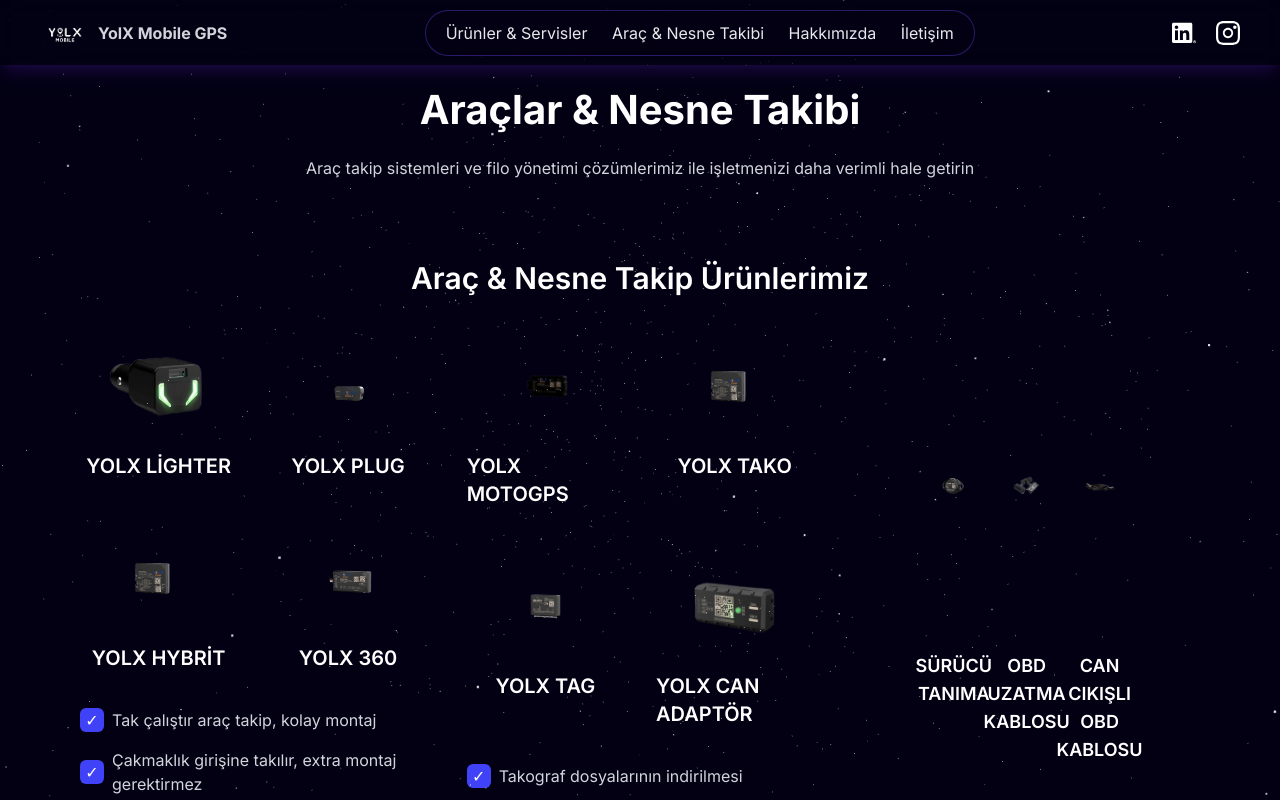
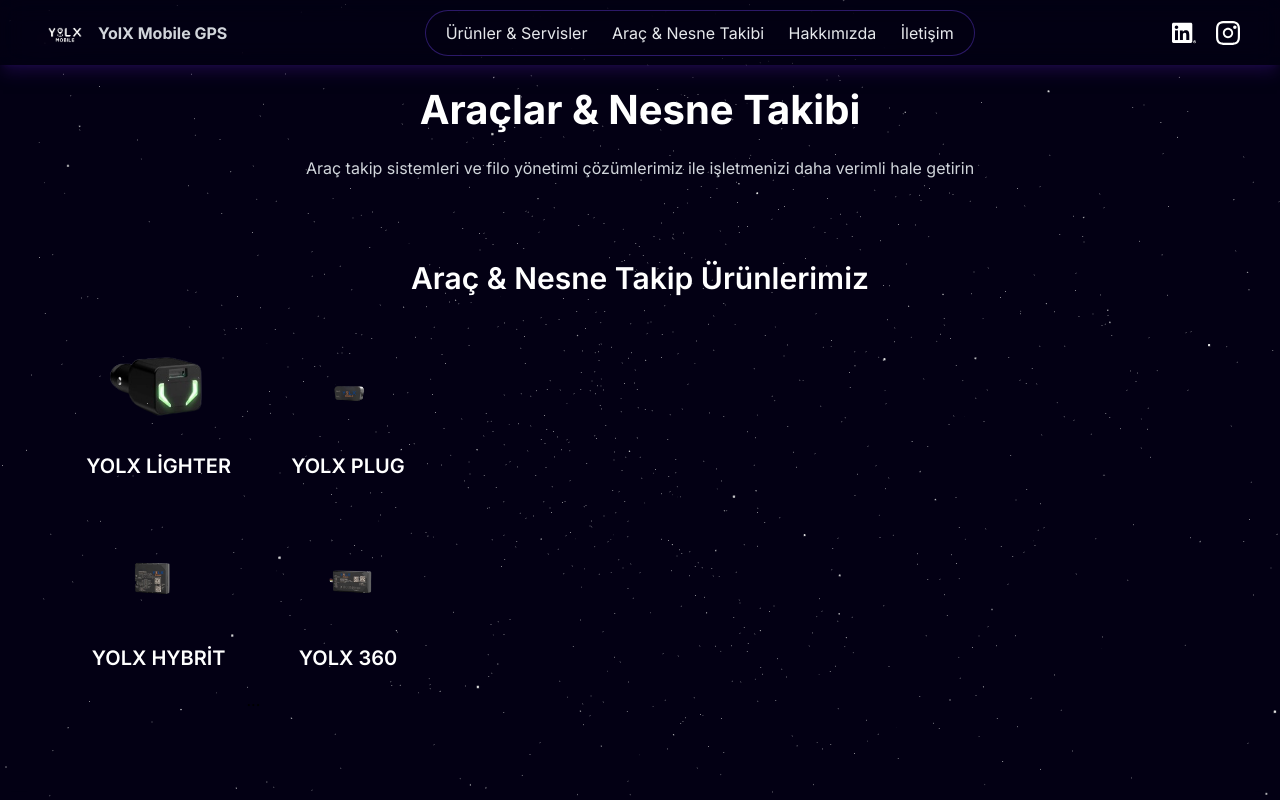
Before and after one commit to muzaffferyalcin-maker/Yolx-Mobile-Website, a Next.js app: page /tracking in a window 1280 px wide. Shown: the top 800 px of the page. Built offline with nearby package versions, Linux system fonts and the light colour scheme; a web font is replaced by a local one.

Commit message:
[ADD] about pages and some links

```diff
--- a/app/about/page.tsx
+++ b/app/about/page.tsx
@@ -4,19 +4,19 @@
   return (
     <main className="w-full h-full">
       <div className="flex flex-col gap-20">
-        <div className="flex flex-col items-center justify-center pt-20 pb-10 px-4 md:px-20 ">
-          <h1 className="text-[40px] font-bold text-white mb-4 ">Hakkımızda</h1>
-          <p className="text-gray-300 text-center  mb-4">
+        <div className="flex flex-col items-center justify-center pt-20 pb-10 px-4 md:px-20">
+          <h1 className="text-[40px] font-bold text-white mb-4">Hakkımızda</h1>
+          <p className="text-gray-300 text-center mb-4">
             YOLX MOBİLE, Filo Yönetimi için Gps, 4G Android Araç DVR, 4G Mini
             Araç Kamerası tasarımı, geliştirilmesi ve üretimi ile ilgilenen
             profesyonel bir üretici ve ihracatçı firmadır.
           </p>
           <p className="text-gray-300 text-center mb-12">
-            Başta Rusya, ABD olmak üzere 61'den fazla ülkeye, bölgeye ihracat
-            yapmaktadır. Fransa, Polonya, Güney Kore, Japonya, Vietnam, Tayland
-            vb. YOLX MOBILE Şimdi Türkiye'de. Ürünlerimiz CE, RoHS, CCC, E-mark,
-            FCC sertifikaları ile yetkilendirilmiştir. Her zaman üstün kaliteli
-            ürünler üretmek için hazır konumdayız.
+            Başta Rusya, ABD olmak üzere 61&apos;den fazla ülkeye, bölgeye
+            ihracat yapmaktadır. Fransa, Polonya, Güney Kore, Japonya, Vietnam,
+            Tayland vb. YOLX MOBILE Şimdi Türkiye&apos;de. Ürünlerimiz CE, RoHS,
+            CCC, E-mark, FCC sertifikaları ile yetkilendirilmiştir. Her zaman
+            üstün kaliteli ürünler üretmek için hazır konumdayız.
           </p>
           <p className="text-white font-bold text-3xl md:text-4xl text-center max-w-2xl mb-6 leading-snug shadow-md">
             YOLX MOBİLE, neler sunar?
--- a/app/tracking/page.tsx
+++ b/app/tracking/page.tsx
@@ -1,5 +1,6 @@
 "use client";
 
+import Image from "next/image";
 import Encryption from "@/components/main/Encryption";
 
 export default function Tracking() {
@@ -26,9 +27,11 @@
               <div className="grid grid-cols-1 sm:grid-cols-2 gap-8 w-full max-w-3xl mx-auto">
                 {/* Üst sıra - ilk 2 resim */}
                 <div className="w-full flex flex-col items-center">
-                  <img
+                  <Image
                     src="/car-1.png"
                     alt="YOLX MNVR TS-921"
+                    width={200}
+                    height={100}
                     className="rounded-lg w-full max-w-md h-[100px] object-contain"
                   />
                   <h3 className="text-xl font-semibold text-white mt-4 pb-4">
@@ -37,9 +40,11 @@
                 </div>
 
                 <div className="w-full flex flex-col items-center">
-                  <img
+                  <Image
                     src="/car-2.png"
                     alt="YOLX MNVR TS-922"
+                    width={200}
+                    height={100}
                     className="rounded-lg w-full max-w-md h-[100px] object-contain"
                   />
                   <h3 className="text-xl font-semibold text-white mt-4 pb-4">
@@ -49,9 +54,11 @@
 
                 {/* Alt sıra - son 2 resim */}
                 <div className="w-full flex flex-col items-center">
-                  <img
+                  <Image
                     src="/car-3.png"
                     alt="YOLX MNVR TS-923"
+                    width={200}
+                    height={100}
                     className="rounded-lg w-full max-w-md h-[100px] object-contain"
                   />
                   <h3 className="text-xl font-semibold text-white mt-4 pb-4">
@@ -60,9 +67,11 @@
                 </div>
 
                 <div className="w-full flex flex-col items-center">
-                  <img
+                  <Image
                     src="/car-4.png"
                     alt="YOLX MNVR TS-924"
+                    width={200}
+                    height={100}
                     className="rounded-lg w-full max-w-md h-[100px] object-contain"
                   />
                   <h3 className="text-xl font-semibold text-white mt-4 pb-4">
@@ -70,164 +79,7 @@
                   </h3>
                 </div>
               </div>
-
-              <div className="w-full pt-5">
-                <ul className="space-y-4 text-gray-300">
-                  <li className="flex items-center gap-2">
-                    <span className="bg-[#4042f8] p-1.5 rounded-md w-6 h-6 flex items-center justify-center">
-                      <span className="text-white">✓</span>
-                    </span>
-                    Tak çalıştır araç takip, kolay montaj
-                  </li>
-                  <li className="flex items-center gap-2">
-                    <span className="bg-[#4042f8] p-1.5 rounded-md w-6 h-6 flex items-center justify-center">
-                      <span className="text-white">✓</span>
-                    </span>
-                    Çakmaklık girişine takılır, extra montaj gerektirmez
-                  </li>
-                  <li className="flex items-center gap-2">
-                    <span className="bg-[#4042f8] p-1.5 rounded-md w-6 h-6 flex items-center justify-center">
-                      <span className="text-white">✓</span>
-                    </span>
-                    Üzerinde panik butonu vardır
-                  </li>
-                  <li className="flex items-center gap-2">
-                    <span className="bg-[#4042f8] p-1.5 rounded-md w-6 h-6 flex items-center justify-center">
-                      <span className="text-white">✓</span>
-                    </span>
-                    Usb girişi ile cihazlarınız şarj edilebilir
-                  </li>
-                  <li className="flex items-center gap-2">
-                    <span className="bg-[#4042f8] p-1.5 rounded-md w-6 h-6 flex items-center justify-center">
-                      <span className="text-white">✓</span>
-                    </span>
-                    Uzatma kablosu ile uzatılıp gizlenebilir (opsiyonel)
-                  </li>
-                </ul>
-              </div>
-            </div>
-
-            <div className="flex flex-col items-center">
-              <div className="grid grid-cols-1 sm:grid-cols-2 gap-8 w-full max-w-3xl mx-auto">
-                {/* Üst sıra - ilk 2 resim */}
-                <div className="w-full flex flex-col items-center">
-                  <img
-                    src="/car-5.png"
-                    alt="YOLX MNVR TS-921"
-                    className="rounded-lg w-full max-w-md h-[100px] object-contain"
-                  />
-                  <h3 className="text-xl font-semibold text-white mt-4 pb-4">
-                    YOLX MOTOGPS
-                  </h3>
-                </div>
-
-                <div className="w-full flex flex-col items-center">
-                  <img
-                    src="/car-6.png"
-                    alt="YOLX MNVR TS-922"
-                    className="rounded-lg w-full max-w-md h-[100px] object-contain"
-                  />
-                  <h3 className="text-xl font-semibold text-white mt-4 pb-4">
-                    YOLX TAKO
-                  </h3>
-                </div>
-
-                {/* Alt sıra - son 2 resim */}
-                <div className="w-full flex flex-col items-center">
-                  <img
-                    src="/car-7.png"
-                    alt="YOLX MNVR TS-923"
-                    className="rounded-lg w-full max-w-md h-[100px] object-contain"
-                  />
-                  <h3 className="text-xl font-semibold text-white mt-4 pb-4">
-                    YOLX TAG
-                  </h3>
-                </div>
-
-                <div className="w-full flex flex-col items-center">
-                  <img
-                    src="/car-8.png"
-                    alt="YOLX MNVR TS-924"
-                    className="rounded-lg w-full max-w-md h-[100px] object-contain"
-                  />
-                  <h3 className="text-xl font-semibold text-white mt-4 pb-4">
-                    YOLX CAN ADAPTÖR
-                  </h3>
-                </div>
-              </div>
-
-              <div className="w-full pt-5">
-                <ul className="space-y-4 text-gray-300">
-                  <li className="flex items-center gap-2">
-                    <span className="bg-[#4042f8] p-1.5 rounded-md w-6 h-6 flex items-center justify-center">
-                      <span className="text-white">✓</span>
-                    </span>
-                    Takograf dosyalarının indirilmesi
-                  </li>
-                  <li className="flex items-center gap-2">
-                    <span className="bg-[#4042f8] p-1.5 rounded-md w-6 h-6 flex items-center justify-center">
-                      <span className="text-white">✓</span>
-                    </span>
-                    Canlı verilerin indirilmesi
-                  </li>
-                  <li className="flex items-center gap-2">
-                    <span className="bg-[#4042f8] p-1.5 rounded-md w-6 h-6 flex items-center justify-center">
-                      <span className="text-white">✓</span>
-                    </span>
-                    Extra cihazlar ile takograf veri okuma
-                  </li>
-                  <li className="flex items-center gap-2">
-                    <span className="bg-[#4042f8] p-1.5 rounded-md w-6 h-6 flex items-center justify-center">
-                      <span className="text-white">✓</span>
-                    </span>
-                    Can verisi alabilme
-                  </li>
-                  <li className="flex items-center gap-2">
-                    <span className="bg-[#4042f8] p-1.5 rounded-md w-6 h-6 flex items-center justify-center">
-                      <span className="text-white">✓</span>
-                    </span>
-                    Harici sensör bağlama termograf, sensör v.s
-                  </li>
-                </ul>
-              </div>
-            </div>
-
-            <div className="flex flex-col items-center px-4 md:px-20">
-              <div className="grid grid-cols-1 sm:grid-cols-2 lg:grid-cols-3 gap-8 w-full max-w-7xl">
-                {/* Üst Sıra - 3 Kamera */}
-                <div className="w-full flex flex-col items-center ">
-                  <img
-                    src="/car-9.png"
-                    alt="YOLX HD Dome Kamera"
-                    className="rounded-lg w-full h-[300px] object-contain"
-                  />
-                  <h3 className="text-lg font-semibold text-white mt-4 text-center">
-                    SÜRÜCÜ TANIMA
-                  </h3>
-                </div>
-
-                <div className="w-full flex flex-col items-center">
-                  <img
-                    src="/car-10.png"
-                    alt="YOLX HD Bullet Kamera"
-                    className="rounded-lg w-full h-[300px] object-contain"
-                  />
-                  <h3 className="text-lg font-semibold text-white mt-4 text-center">
-                    OBD UZATMA KABLOSU
-                  </h3>
-                </div>
-
-                <div className="w-full flex flex-col items-center">
-                  <img
-                    src="/car-11.png"
-                    alt="YOLX PTZ Kamera"
-                    className="rounded-lg w-full h-[300px] object-contain"
-                  />
-                  <h3 className="text-lg font-semibold text-white mt-4 text-center">
-                    CAN CIKIŞLI OBD KABLOSU
-                  </h3>
-                </div>
-              </div>
+              ...
             </div>
           </div>
         </div>
```
